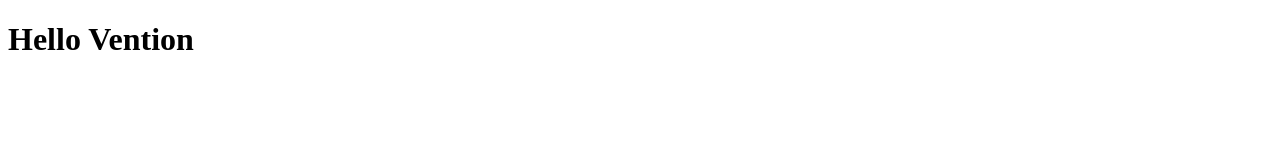
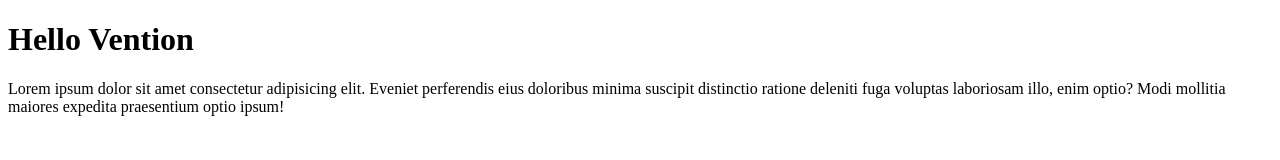
Before and after one commit to asadbekkholdarov/edu-repo, a plain HTML site: page index.html in a window 1280 px wide. Drawn offline with Linux system fonts and the light colour scheme.

Commit message:
paragraph content added at top

```diff
--- a/index.html
+++ b/index.html
@@ -7,5 +7,6 @@
 </head>
 <body>
     <h1>Hello Vention</h1>
+    <p>Lorem ipsum dolor sit amet consectetur adipisicing elit. Eveniet perferendis eius doloribus minima suscipit distinctio ratione deleniti fuga voluptas laboriosam illo, enim optio? Modi mollitia maiores expedita praesentium optio ipsum!</p>
 </body>
 </html>
```
